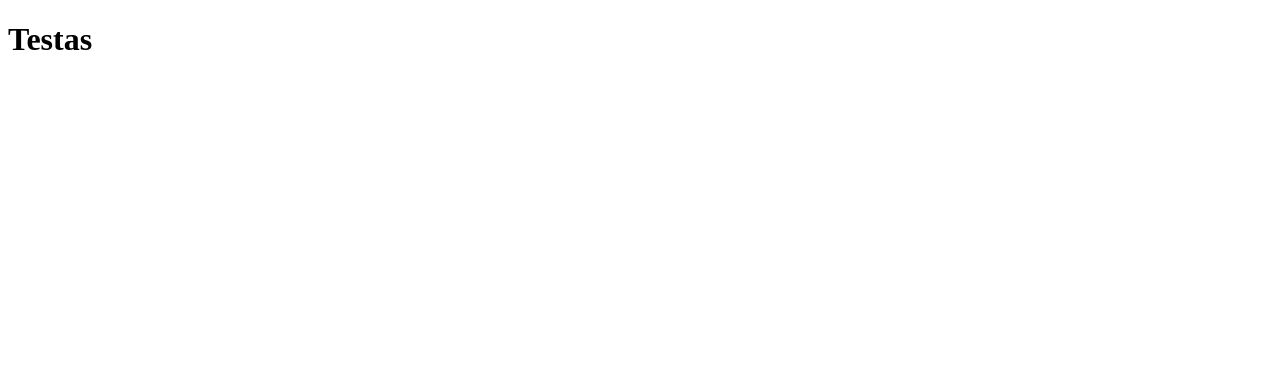
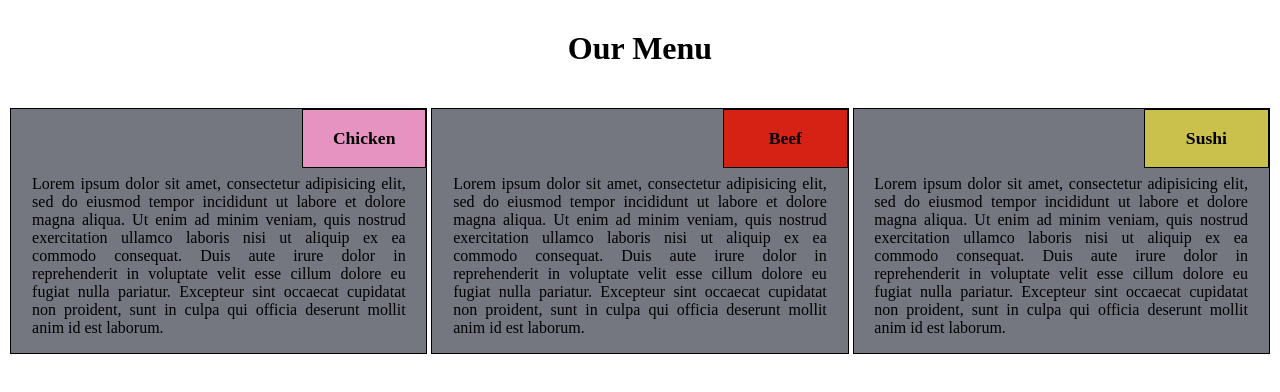
Before and after one commit to Dalius-B/coursera, a plain HTML site: page module2-solution/index.html in a window 1280 px wide. Drawn offline with Linux system fonts and the light colour scheme.

Commit message:
final version

```diff
--- a/module2-solution/index.html
+++ b/module2-solution/index.html
@@ -1,9 +1,45 @@
 <!DOCTYPE html>
 <html>
 <head>
-	<title>Test</title>
+	<title>Module 2 solution</title>
+	<link rel="stylesheet" href="stylesheet/style.css">
 </head>
 <body>
-<h1>Testas</h1>
+<h1>Our Menu</h1>
+<div class="all-menu-items">
+<div class="menu-item-c">
+	<div id="chicken">
+		<p id="chicken-par">Chicken</p>
+	</div>
+	<p class="menu-par">Lorem ipsum dolor sit amet, consectetur adipisicing elit, sed do eiusmod
+	tempor incididunt ut labore et dolore magna aliqua. Ut enim ad minim veniam,
+	quis nostrud exercitation ullamco laboris nisi ut aliquip ex ea commodo
+	consequat. Duis aute irure dolor in reprehenderit in voluptate velit esse
+	cillum dolore eu fugiat nulla pariatur. Excepteur sint occaecat cupidatat non
+	proident, sunt in culpa qui officia deserunt mollit anim id est laborum.</p>
+</div>
+<div class="menu-item-b">
+	<div id="beef">
+		<p id="beef-par">Beef</p>
+	</div>
+	<p class="menu-par">Lorem ipsum dolor sit amet, consectetur adipisicing elit, sed do eiusmod
+	tempor incididunt ut labore et dolore magna aliqua. Ut enim ad minim veniam,
+	quis nostrud exercitation ullamco laboris nisi ut aliquip ex ea commodo
+	consequat. Duis aute irure dolor in reprehenderit in voluptate velit esse
+	cillum dolore eu fugiat nulla pariatur. Excepteur sint occaecat cupidatat non
+	proident, sunt in culpa qui officia deserunt mollit anim id est laborum.</p>
+</div>
+<div class="menu-item-s">
+	<div id="sushi">
+		<p id="sushi-par">Sushi</p>
+	</div>
+	<p class="menu-par">Lorem ipsum dolor sit amet, consectetur adipisicing elit, sed do eiusmod
+	tempor incididunt ut labore et dolore magna aliqua. Ut enim ad minim veniam,
+	quis nostrud exercitation ullamco laboris nisi ut aliquip ex ea commodo
+	consequat. Duis aute irure dolor in reprehenderit in voluptate velit esse
+	cillum dolore eu fugiat nulla pariatur. Excepteur sint occaecat cupidatat non
+	proident, sunt in culpa qui officia deserunt mollit anim id est laborum.</p>
+</div>
+</div>
 </body>
 </html>
--- /dev/null
+++ b/module2-solution/stylesheet/style.css
@@ -0,0 +1,98 @@
+/*#ID
+.class*/
+* {
+	box-sizing: border-box;
+
+}
+h1 {
+	text-align: center;
+	margin-top: 30px;
+}
+.all-menu-items{
+width: 100%;
+text-align: center;
+}
+
+.menu-item-c, .menu-item-b, .menu-item-s{
+	background-color: #747780;
+	border: 1px solid black;
+}
+#chicken-par, #beef-par, #sushi-par {
+	font-size: 1.1em;
+	font-weight: bold;
+	box-sizing: border-box;
+
+}
+#chicken {
+
+	background-color: #e693c2;
+	border: 1px solid black;
+	width: 30%;
+	height: 10%;
+	font-weight: bold;
+	text-align: center;
+	float:right;
+	box-sizing: border-box;
+
+}
+#beef {
+	background-color: #d62215;
+	border: 1px solid black;
+	width: 30%;
+	height: 10%;
+	font-weight: bold;
+	text-align: center;
+	float:right;
+	box-sizing: border-box;
+}
+#sushi {
+	background-color: #c9c14b;
+	border: 1px solid black;
+	width: 30%;
+	height: 10%;
+	font-weight: bold;
+	text-align: center;
+	float:right;
+	box-sizing: border-box;
+
+}
+.menu-par{
+    width: 90%;
+    padding-top: 50px;
+    margin-left: auto;
+    margin-right: auto;
+}
+
+@media (min-width: 992px){
+.menu-item-c, .menu-item-b, .menu-item-s{
+
+	display: inline-block;
+	width: 33%;
+	text-align: justify;
+	margin-top: 20px;
+}
+
+}
+
+
+@media (min-width: 768px) and (max-width: 991px){
+.menu-item-c, .menu-item-b{
+	display: inline-block;
+	width: 49%;
+	text-align: justify;
+	margin-top: 20px;
+
+}
+.menu-item-s{
+	display: inline-block;
+	width: 98.4%;
+	text-align: justify;
+	margin-top: 20px;
+}
+
+}
+@media (max-width: 767px){
+.menu-item-c, .menu-item-b, .menu-item-s{
+	margin-top: 20px;
+}
+}
```
